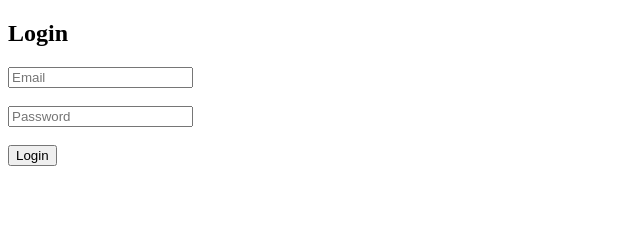
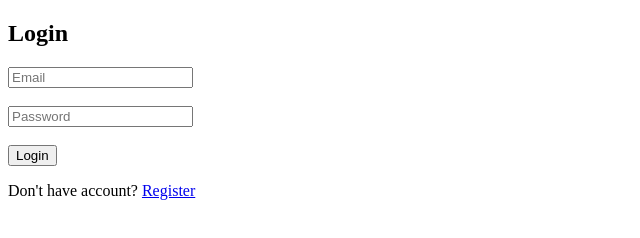
Before and after one commit to morafikadam100-png/plassher, a plain HTML site: page index.html in a window 1280 px wide. Shown: the whole page, without its empty margins (0-640 px from the left). Drawn offline with Linux system fonts and the light colour scheme.

Commit message:
Add registration link to login page

```diff
--- a/index.html
+++ b/index.html
@@ -12,7 +12,7 @@
 <input type="password" id="password" placeholder="Password"><br><br>
 
 <button onclick="login()">Login</button>
-
+<p>Don't have account? <a href="register.html">Register</a></p>
 <!-- Firebase -->
 <script src="https://www.gstatic.com/firebasejs/10.7.1/firebase-app-compat.js"></script>
 <script src="https://www.gstatic.com/firebasejs/10.7.1/firebase-auth-compat.js"></script>
```
